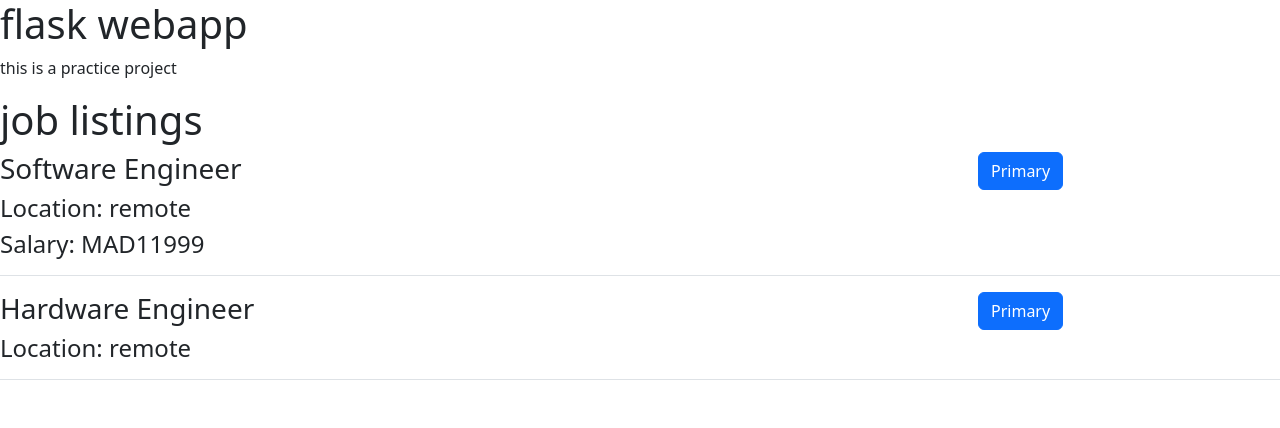
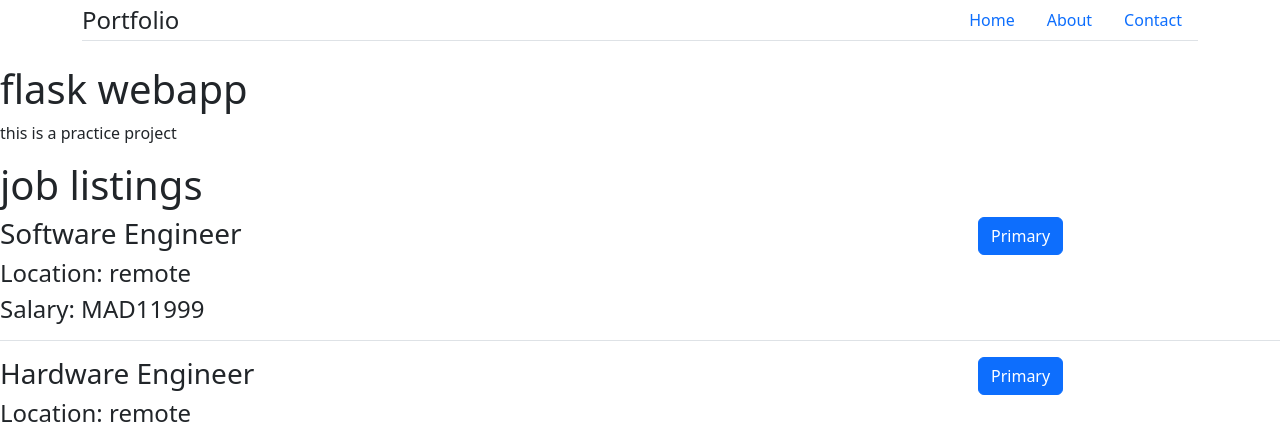
Before and after one commit to ryanneekidev/portfolio, a Flask app: page / in a window 1280 px wide. Shown: the top 428 px of the page. Run offline with Flask 2, Linux system fonts and the light colour scheme.

Commit message:
created and designed homepage

```diff
--- /dev/null
+++ b/templates/header.html
@@ -0,0 +1,12 @@
+<div class="container">
+    <header class="d-flex flex-wrap justify-content-evenly py-6 mb-4 border-bottom">
+      <a href="/" class="d-flex align-items-center mb-3 mb-md-0 me-md-auto text-dark text-decoration-none">
+        <span class="fs-4">Portfolio</span>
+      </a>
+      <ul class="nav nav-pills">
+        <li class="nav-item"><a href="#" class="nav-link">Home</a></li>
+        <li class="nav-item"><a href="#" class="nav-link">About</a></li>
+        <li class="nav-item"><a href="#" class="nav-link">Contact</a></li>
+      </ul>
+    </header>
+</div>
--- a/templates/home.html
+++ b/templates/home.html
@@ -5,6 +5,7 @@
      <link href="https://cdn.jsdelivr.net/npm/bootstrap@5.3.0-alpha1/dist/css/bootstrap.min.css" rel="stylesheet" integrity="sha384-GLhlTQ8iRABdZLl6O3oVMWSktQOp6b7In1Zl3/Jr59b6EGGoI1aFkw7cmDA6j6gD" crossorigin="anonymous">
   </head>
   <body>
+    {% include 'header.html' %}
     <h1>flask webapp</h1>
     <p>this is a practice project</p>
     <h1>job listings</h1>
```
Also changed, not shown: 1 other file.
